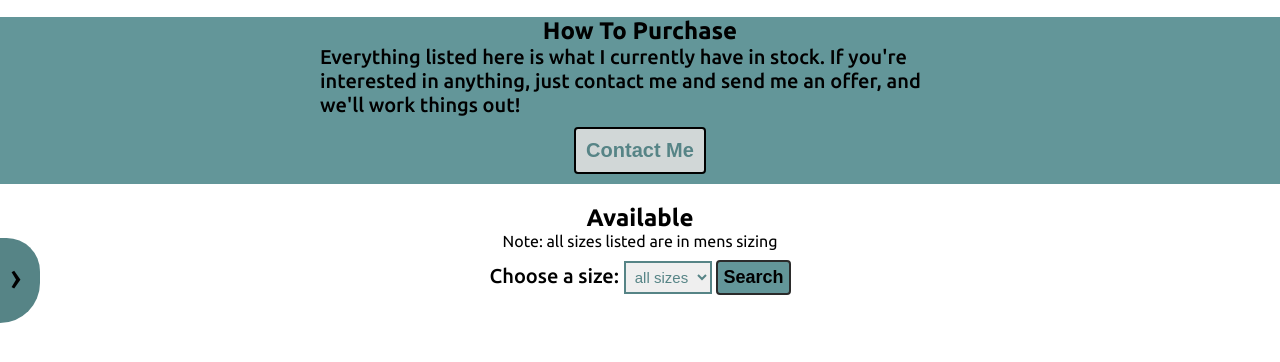
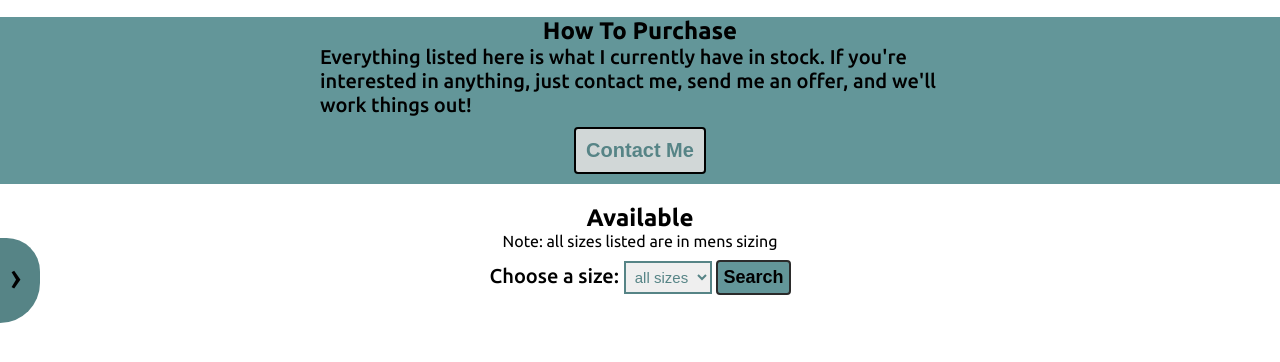
Before and after one commit to Minty9000/Minty-Kicks, a website: page index.html in a window 1280 px wide. Shown: the part 106-468 px from the top of the page. Drawn offline with Linux system fonts and the light colour scheme; no server answers; a web font is replaced by a local one.

Commit message:
Update index.html

```diff
--- a/index.html
+++ b/index.html
@@ -52,7 +52,7 @@
     <section class="notify">
         <div class="body">
             <h1>How To Purchase</h1>
-            <p>Everything listed here is what I currently have in stock. If you're interested in anything, just contact me and send me an offer, and we'll work things out!</p>
+            <p>Everything listed here is what I currently have in stock. If you're interested in anything, just contact me, send me an offer, and we'll work things out!</p>
             <a href="contact.html">
                 <button>Contact Me</button>
               </a>
```
